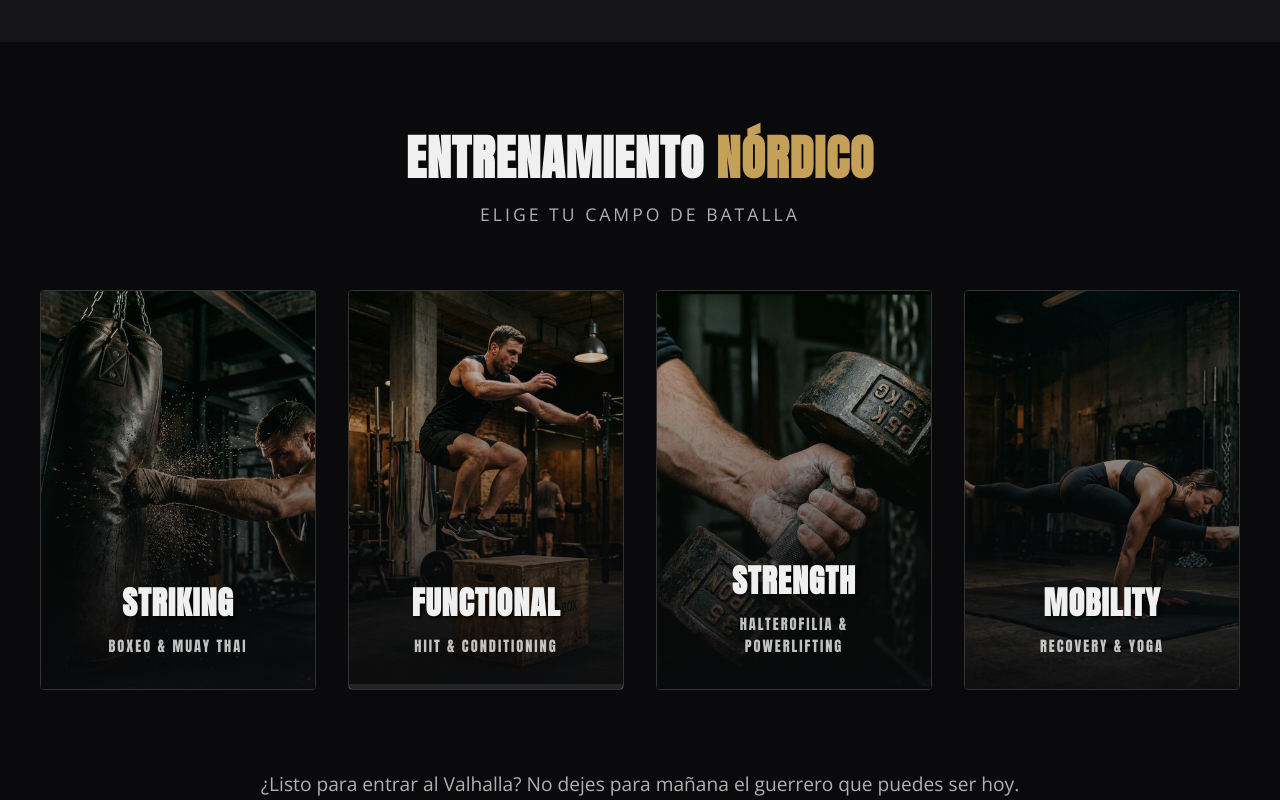
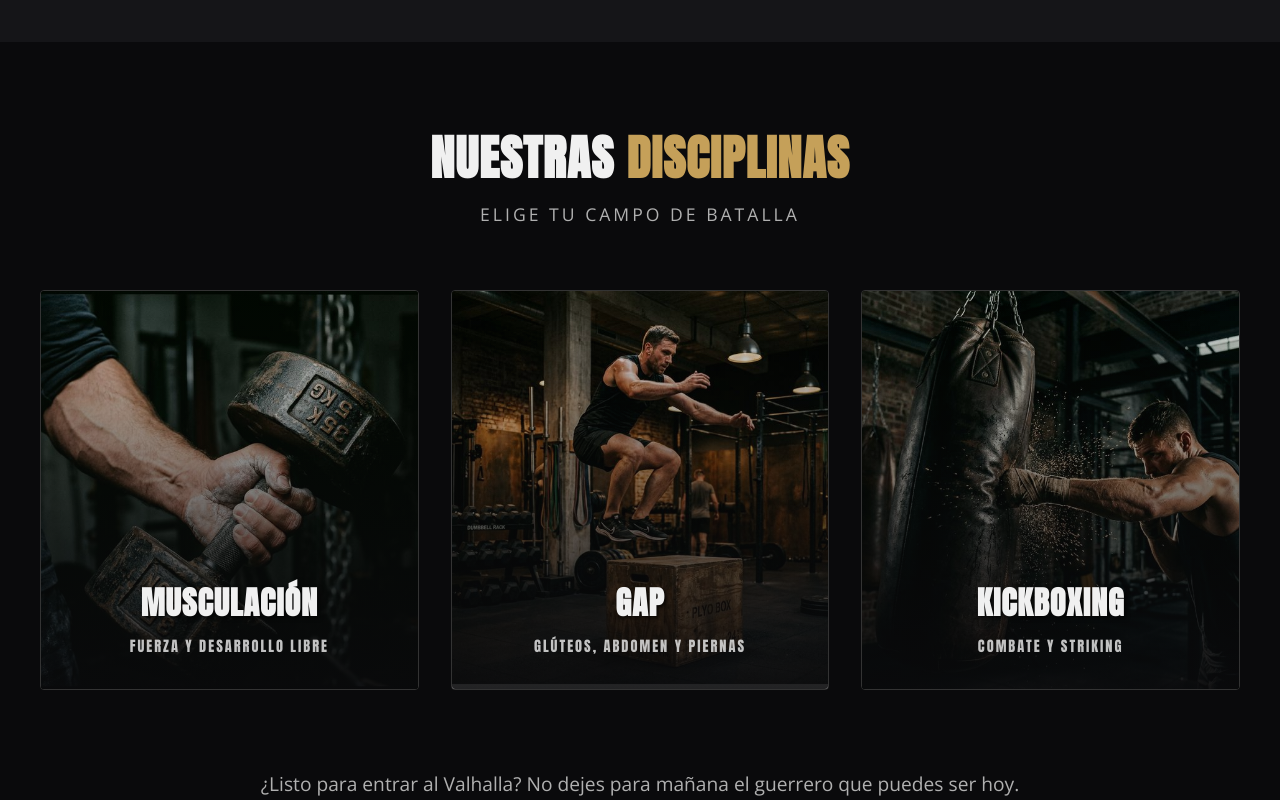
Before and after one commit to Rober-Sonda/valhalla-box-gym, a React (Vite) app: page / in a window 1280 px wide. Shown: the part 1200-2000 px from the top of the page. Built offline with nearby package versions, Linux system fonts and the light colour scheme.

Commit message:
Update official classes and scheduling based on gym offering

```diff
--- a/src/components/Schedule.jsx
+++ b/src/components/Schedule.jsx
@@ -5,18 +5,28 @@ const Schedule = () => {
   const [filter, setFilter] = useState('All');
 
   const classes = [
-    { day: 'Lunes', time: '07:00 AM', name: 'FUNCTIONAL WOD', trainer: 'Erik', type: 'Functional' },
-    { day: 'Lunes', time: '18:00 PM', name: 'STRENGTH LIFT', trainer: 'Erik', type: 'Strength' },
-    { day: 'Martes', time: '08:00 AM', name: 'BOXING TACTICS', trainer: 'Ragnar', type: 'Striking' },
-    { day: 'Martes', time: '19:00 PM', name: 'MOBILITY', trainer: 'Freya', type: 'Mobility' },
-    { day: 'Miércoles', time: '07:00 AM', name: 'HIIT BURN', trainer: 'Freya', type: 'Functional' },
-    { day: 'Miércoles', time: '20:00 PM', name: 'POWERLIFTING', trainer: 'Erik', type: 'Strength' },
-    { day: 'Jueves', time: '09:00 AM', name: 'SPARRING', trainer: 'Ragnar', type: 'Striking' },
-    { day: 'Viernes', time: '18:00 PM', name: 'VALHALLA WOD (TEAM)', trainer: 'Erik', type: 'Functional' },
-    { day: 'Sábado', time: '10:00 AM', name: 'YOGA FOR LIFTERS', trainer: 'Freya', type: 'Mobility' },
+    { day: 'Lunes', time: '08:00 AM', name: 'MUSCULACIÓN', trainer: 'Lautaro', type: 'Musculación' },
+    { day: 'Lunes', time: '13:00 PM', name: 'GAP', trainer: 'Nacho', type: 'GAP' },
+    { day: 'Lunes', time: '19:00 PM', name: 'MUSCULACIÓN', trainer: 'Santino', type: 'Musculación' },
+
+    { day: 'Martes', time: '08:00 AM', name: 'MUSCULACIÓN', trainer: 'Lautaro', type: 'Musculación' },
+    { day: 'Martes', time: '13:00 PM', name: 'GAP', trainer: 'Nacho', type: 'GAP' },
+    { day: 'Martes', time: '20:00 PM', name: 'KICKBOXING', trainer: 'Nacho', type: 'Kickboxing' },
+
+    { day: 'Miércoles', time: '08:00 AM', name: 'MUSCULACIÓN', trainer: 'Lautaro', type: 'Musculación' },
+    { day: 'Miércoles', time: '13:00 PM', name: 'GAP', trainer: 'Nacho', type: 'GAP' },
+    { day: 'Miércoles', time: '19:00 PM', name: 'MUSCULACIÓN', trainer: 'Santino', type: 'Musculación' },
+
+    { day: 'Jueves', time: '08:00 AM', name: 'MUSCULACIÓN', trainer: 'Lautaro', type: 'Musculación' },
+    { day: 'Jueves', time: '13:00 PM', name: 'GAP', trainer: 'Nacho', type: 'GAP' },
+    { day: 'Jueves', time: '20:00 PM', name: 'KICKBOXING', trainer: 'Nacho', type: 'Kickboxing' },
+
+    { day: 'Viernes', time: '08:00 AM', name: 'MUSCULACIÓN', trainer: 'Lautaro', type: 'Musculación' },
+    { day: 'Viernes', time: '13:00 PM', name: 'GAP', trainer: 'Nacho', type: 'GAP' },
+    { day: 'Viernes', time: '19:00 PM', name: 'MUSCULACIÓN', trainer: 'Santino', type: 'Musculación' },
   ];
 
-  const types = ['All', 'Functional', 'Strength', 'Striking', 'Mobility'];
+  const types = ['All', 'Musculación', 'GAP', 'Kickboxing'];
 
   const filteredClasses = filter === 'All' ? classes : classes.filter(c => c.type === filter);
 
--- a/src/components/Services.css
+++ b/src/components/Services.css
@@ -23,9 +23,15 @@
 
 .services-grid {
   display: grid;
-  grid-template-columns: repeat(auto-fit, minmax(250px, 1fr));
+  grid-template-columns: repeat(3, 1fr);
   gap: 2rem;
   margin-bottom: 3rem;
+}
+
+@media (max-width: 992px) {
+  .services-grid {
+    grid-template-columns: repeat(auto-fit, minmax(280px, 1fr));
+  }
 }
 
 .service-card {
@@ -35,7 +41,6 @@
   border: 1px solid var(--border-color);
   border-radius: 4px;
   cursor: pointer;
-  group: hover;
 }
 
 .service-card::after {
--- a/src/components/Services.jsx
+++ b/src/components/Services.jsx
@@ -5,27 +5,21 @@ const Services = () => {
   const services = [
     {
       id: 1,
-      title: 'STRIKING',
-      image: '/assets/images/striking.png',
-      description: 'boxeo & muay thai'
+      title: 'MUSCULACIÓN',
+      image: '/assets/images/strength.png',
+      description: 'fuerza y desarrollo libre'
     },
     {
       id: 2,
-      title: 'FUNCTIONAL',
+      title: 'GAP',
       image: '/assets/images/functional.png',
-      description: 'hiit & conditioning'
+      description: 'glúteos, abdomen y piernas'
     },
     {
       id: 3,
-      title: 'STRENGTH',
-      image: '/assets/images/strength.png',
-      description: 'halterofilia & powerlifting'
-    },
-    {
-      id: 4,
-      title: 'MOBILITY',
-      image: '/assets/images/mobility.png',
-      description: 'recovery & yoga'
+      title: 'KICKBOXING',
+      image: '/assets/images/striking.png',
+      description: 'combate y striking'
     }
   ];
 
@@ -33,7 +27,7 @@ const Services = () => {
     <section className="services-section" id="services">
       <div className="container">
         <div className="section-header text-center">
-          <h2>ENTRENAMIENTO <span className="text-gold">NÓRDICO</span></h2>
+          <h2>NUESTRAS <span className="text-gold">DISCIPLINAS</span></h2>
           <p className="subtitle">ELIGE TU CAMPO DE BATALLA</p>
         </div>
 
```
Also changed, not shown: 2 other files (tests, documents, lock files or other folders).
